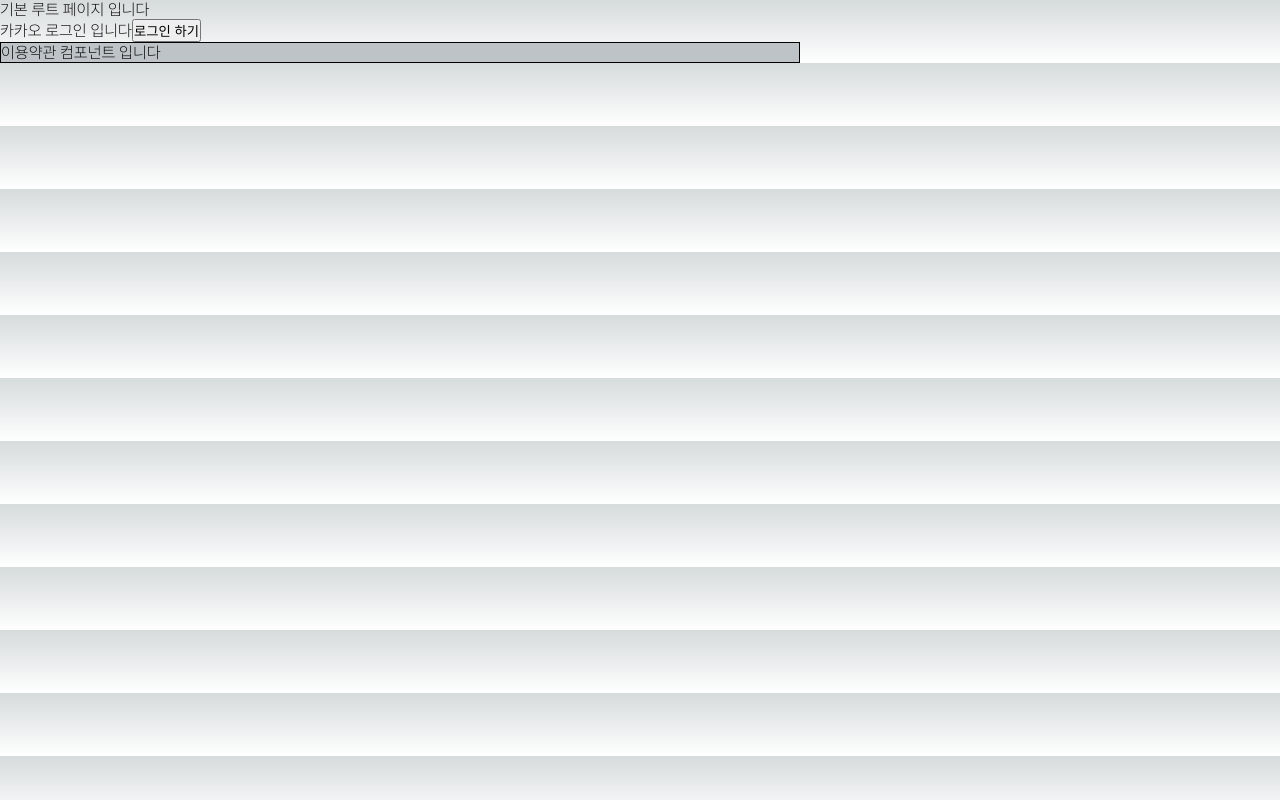
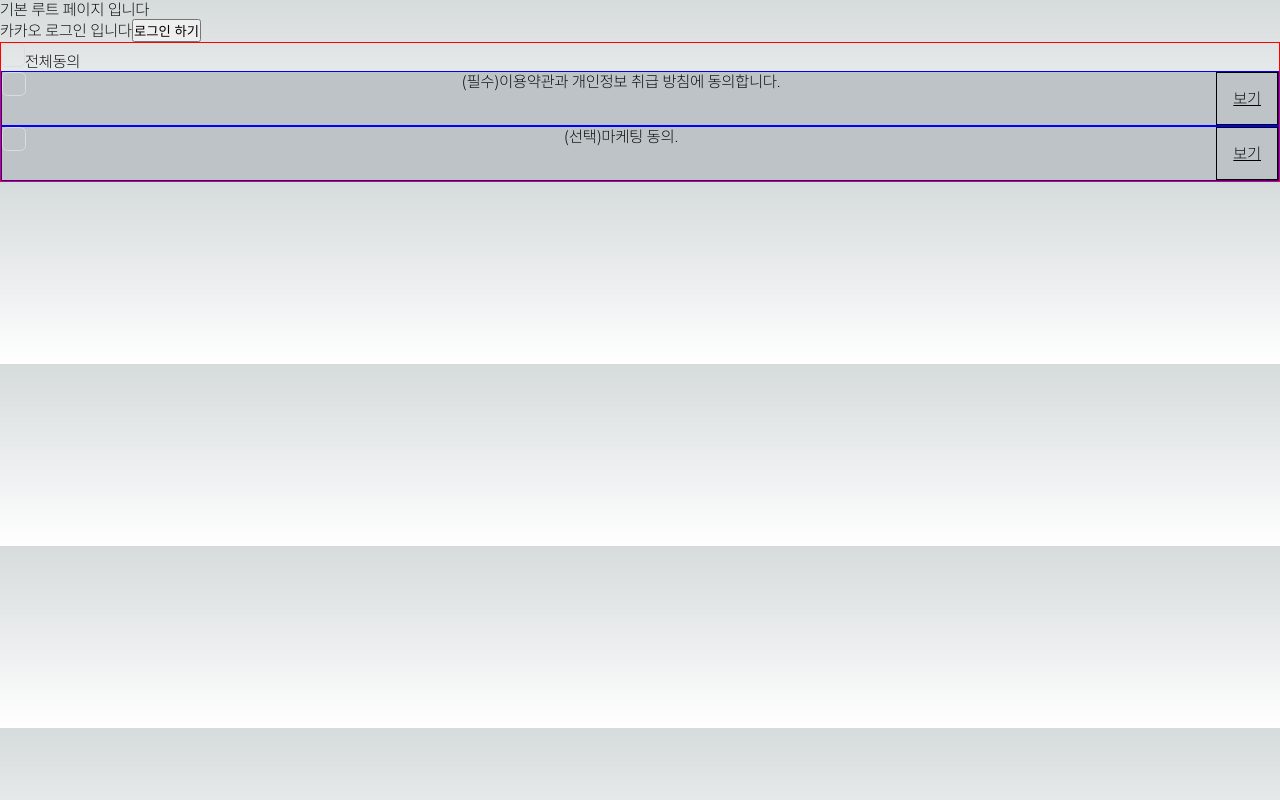
Before and after one commit to WE-ARE-RACCOONS/postgraduate-front, a Next.js app: page / in a window 1280 px wide. Built offline with nearby package versions, Linux system fonts and the light colour scheme; no server answers.

Commit message:
RAC-95 fix:약관동의 구현

```diff
--- a/src/app/page.tsx
+++ b/src/app/page.tsx
@@ -16,6 +16,11 @@ export default function Home() {
   const [kakaoToken, setKakaoToken] = useState<string | null>(null);
   const { kakaoAccess } = useKakaoAccess();
   const { setSeverAccess } = useSeverAccess();
+  const [serviceChanged, setServiceChanged] = useState(false);
+
+  const handleServiceChange = (newServiceValue:boolean) => {
+    setServiceChanged(newServiceValue);
+  };
 
   useEffect(() => {
     setKakaoToken(kakaoAccess);
@@ -48,7 +53,8 @@ export default function Home() {
     <SeverAccessProvider>
       기본 루트 페이지 입니다
       <Login />
-      <ServiceCondition />
+      <ServiceCondition onServiceChange={handleServiceChange} />
+      {serviceChanged && <button>버튼을 보이게 해줘</button>}
     </SeverAccessProvider>
   );
 }
--- /dev/null
+++ b/src/checkbox/checkbox.tsx
@@ -0,0 +1,33 @@
+import React from 'react'
+import styled from "styled-components";
+
+type CheckboxProps = {
+  checked: boolean;
+  onChange: (checked: boolean) => void;
+};
+
+function Checkbox({checked, onChange }: CheckboxProps) {
+  return (
+    <StyledInput
+    type="checkbox"
+    checked={checked}
+    onChange={({ target: { checked } }) => onChange(checked)}>
+    </StyledInput>
+  )
+}
+const StyledInput = styled.input`
+appearance: none;
+  border: 1.5px solid gainsboro;
+  border-radius: 0.35rem;
+  width: 1.5rem;
+  height: 1.5rem;
+
+  &:checked {
+    border-color: transparent;
+    background-image: url("");
+    background-size: 100% 100%;
+    background-position: 50%;
+    background-repeat: no-repeat;
+    background-color: #333A3D;
+  }`
+export default Checkbox
--- a/src/components/Termsofservice/serviceCondition.tsx
+++ b/src/components/Termsofservice/serviceCondition.tsx
@@ -1,17 +1,56 @@
+import Checkbox from '@/checkbox/checkbox';
 import React from 'react'
 import styled from "styled-components";
 
-function ServiceCondition() {
+
+function ServiceCondition({ onServiceChange } : { onServiceChange:(service: boolean) => void }) {
+
+  const [service, setService] = React.useState(false);
+  const [marketing, setMarketing] = React.useState(false);
+  const [allAgreed, setAllAgreed] = React.useState(false);
+
+  const handleAllAgreedChange = () => {
+    const newValue = !allAgreed;
+    setAllAgreed(newValue);
+    setService(newValue);
+    setMarketing(newValue);
+    // onServiceChange(service);
+  };
+
+  React.useEffect(() => {
+    setAllAgreed(service && marketing);
+    onServiceChange(service);
+  }, [service, marketing]);
+
   return (
+    <Box>
+        <Checkbox checked={allAgreed} onChange={handleAllAgreedChange}/>
+        전체동의
     <Container>
-      이용약관 컴포넌트 입니다
+        <Checkbox checked={service} onChange={setService}/>
+        (필수)이용약관과 개인정보 취급 방침에 동의합니다.
+        <Show>보기</Show>
     </Container>
+    <Container>
+        <Checkbox checked={marketing} onChange={setMarketing}/>
+        (선택)마케팅 동의.
+        <Show>보기</Show>
+    </Container>
+    </Box>
   )
 }
 const Container = styled.div`
+    display: flex;
+    border: 1px solid blue;
+    background-color: #bdc3c7;
+    justify-content: space-between;
+`;
+const Show = styled.div`
     border: 1px solid black;
-    width: 50rem;
-    height: 2.5;
-    background-color: #bdc3c7;
+    text-decoration-line: underline;
+    padding: 1rem;
+`;
+const Box = styled.div`
+border: 1px solid red;
 `;
 export default ServiceCondition
```
Also changed, not shown: 1 other file (tests, documents, lock files or other folders).
